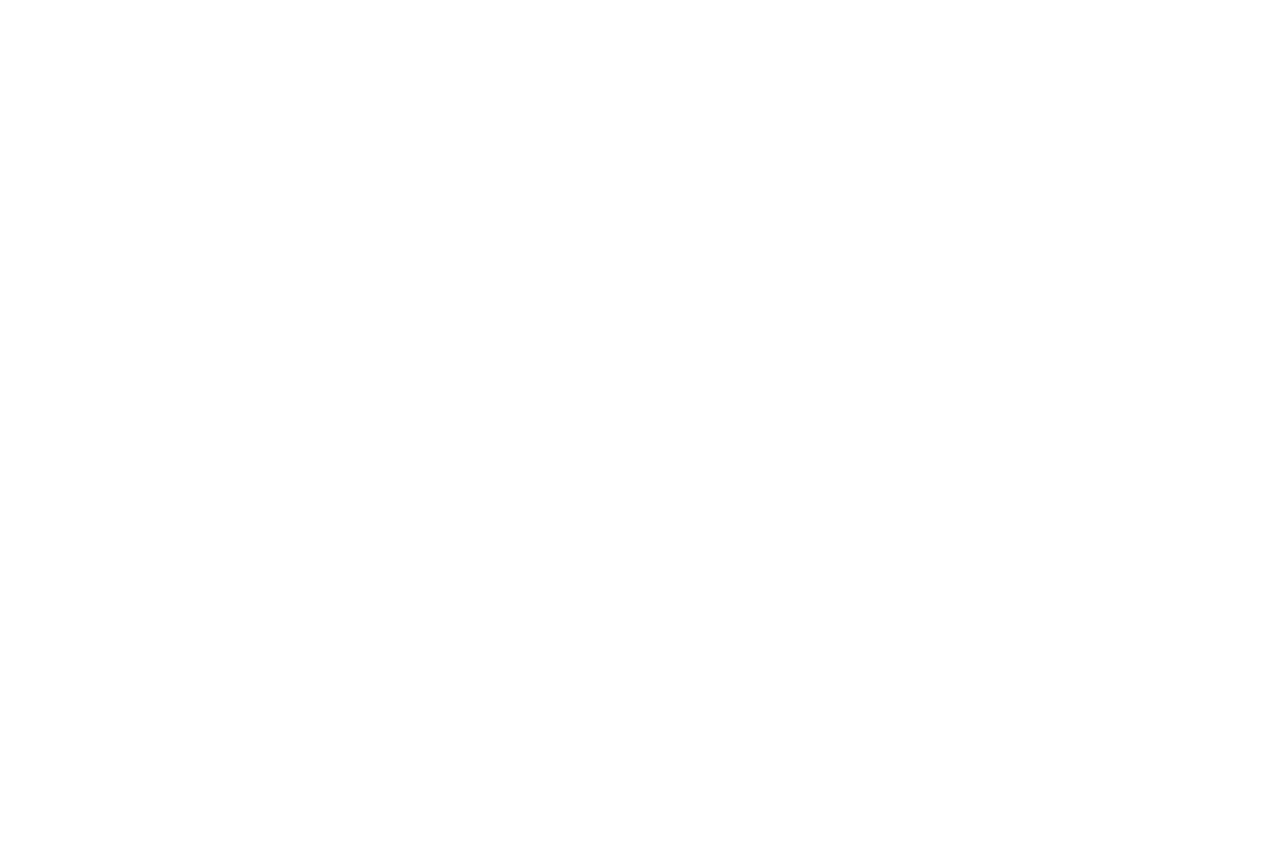
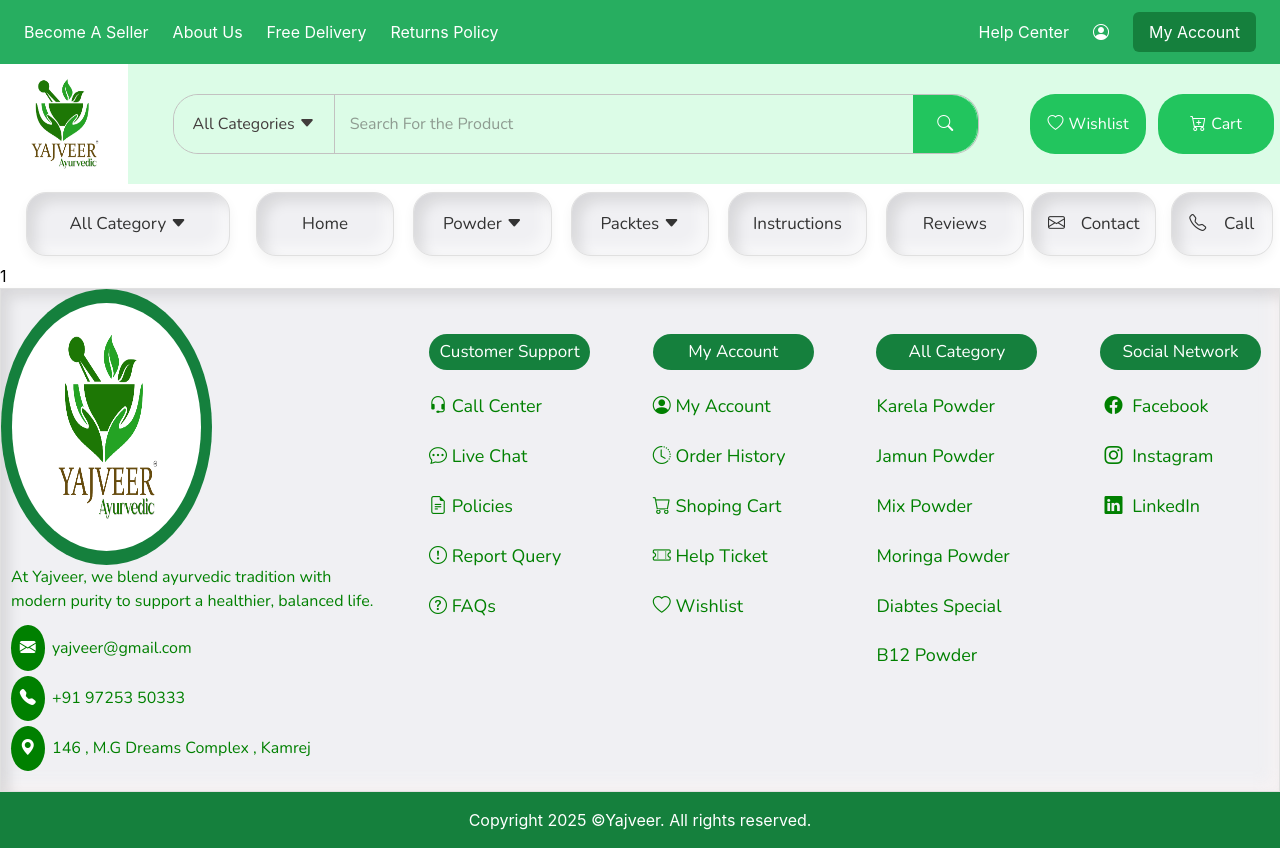
Before and after one commit to raj-mistry-01/Yajveer-, a React (Vite) app in the folder Froentend/: page /product/1 in a window 1280 px wide. Before the commit this address had no page. Before the commit the page ends 800 px from the top, so only its background shows below. Built offline with nearby package versions, Linux system fonts and the light colour scheme.

Commit message:
Some setup done Dynemic Routing

```diff
--- a/Froentend/src/App.jsx
+++ b/Froentend/src/App.jsx
@@ -5,6 +5,7 @@
 import Home from './components/home';
 import SignUp from './components/signup';
 import ReviewForm from './components/ReviewForm';
+import ProductDetails from './components/ProductDetails';
 
 const App = () => {
   return (
@@ -14,6 +15,7 @@
             <Route path='/login' element={<Login></Login>}></Route>
             <Route path='/signUp' element={<SignUp></SignUp>}></Route>
             <Route path="/reviewForm" element={<ReviewForm></ReviewForm>}></Route>
+            <Route path="/product/:id" element={<ProductDetails></ProductDetails>}></Route>
         </Routes>
         </>
     )
--- a/Froentend/src/components/Home/Menu.jsx
+++ b/Froentend/src/components/Home/Menu.jsx
@@ -76,9 +76,11 @@
                      {
                         products.map((product) => (
                             <div className="Menucard" key={product.productID}>
+                              <Link to={`/product/${product.productID}`}>
                                   <div className="menui">
                                      <img src={product.imageUrl} alt={product.name} className="ig"/>
                                   </div>
+                                  </Link>
                                   <div className="pname">
                                        <p>{product.name}</p>
                                   </div>
@@ -87,11 +89,11 @@
                                     <p className="dsp">₹{product.price}</p>
                                     <p className="acp">₹{product.price + (product.discount)*(product.price)}</p>
                                   </div>
+                                   <Link to={`/product/${product.productID}`}>
                                   <div className="menucart">
-                                      <Link>
-                                           <p>Buy Now</p>
-                                      </Link>
+                                     <p>Buy Now</p>
                                   </div>
+                                  </Link>
                             </div>
                         ))
                      }
--- /dev/null
+++ b/Froentend/src/components/ProductDetails.jsx
@@ -0,0 +1,27 @@
+import { useState } from "react";
+import { useParams } from "react-router";
+import Navbar from "./navbar";
+import Navbar2 from "./navbar2";
+import MainNav from "./mainnav";
+import Sidebar from "./Home/sidebar";
+import Sidebar1 from "./Home/sidebar1";
+import Footer from './Footer';
+import "../CSS/ProductDetails.css";
+
+export default function ProductDetails() {
+  const { id } = useParams();
+  const [isSidebarOpen, setSidebarOpen] = useState(false);
+  const handleOpenSidebar = () => setSidebarOpen(true);
+  const handleCloseSidebar = () => setSidebarOpen(false);
+  return (
+    <>
+      {isSidebarOpen && <Sidebar1 onClose={handleCloseSidebar} />}
+      <Sidebar onOpenSidebar={handleOpenSidebar} />
+      <Navbar></Navbar>
+      <Navbar2></Navbar2>
+      <MainNav></MainNav>
+      <h1>{id}</h1>
+      <Footer></Footer>
+    </>
+  );
+}
```
Also changed, not shown: Froentend/src/CSS/ProductDetails.css (added).
